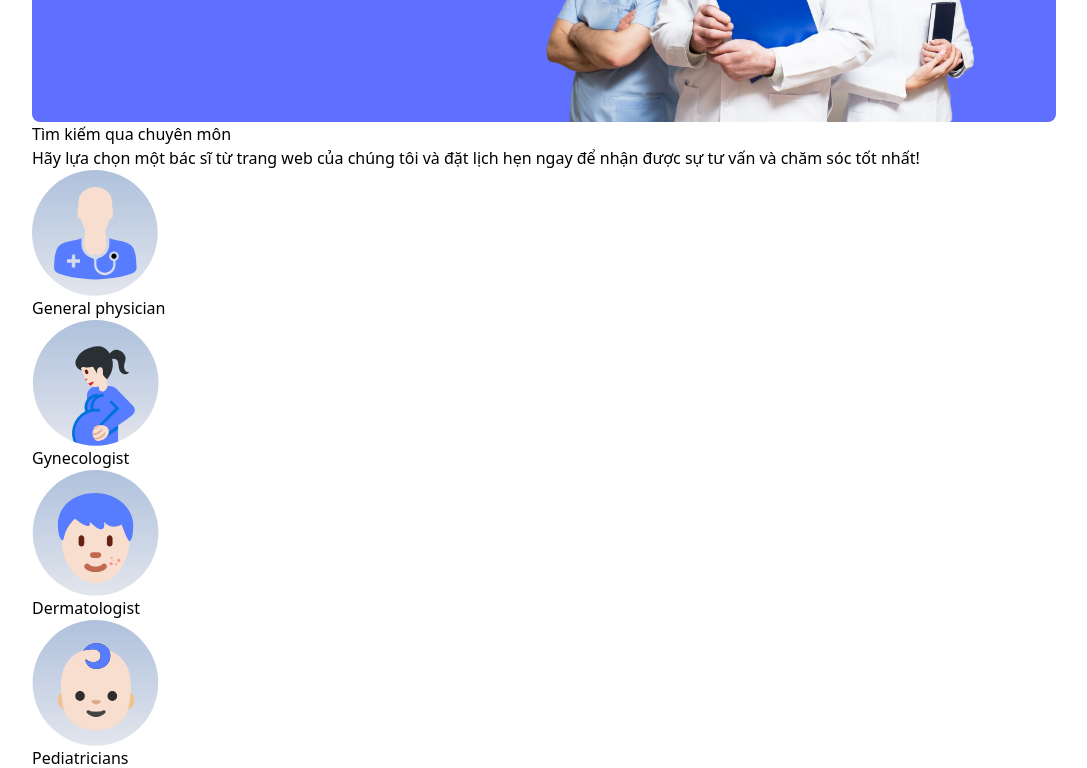
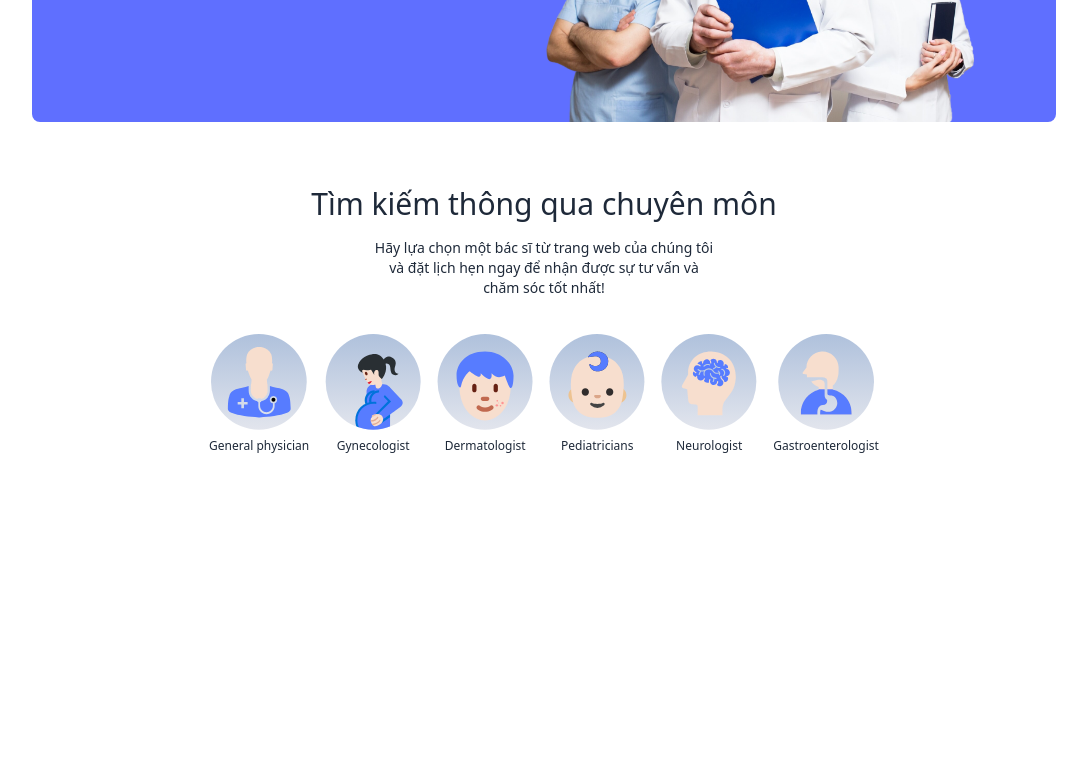
Before and after one commit to Phuoc1110/Dr-Appointment, a React (Vite) app in the folder frontend/: page / in a window 1280 px wide. Shown: the part 620-1388 px from the top of the page, without its empty margins (96-1183 px from the left). After the commit the page ends 1138 px from the top, so only its background shows below. Built offline with nearby package versions, Linux system fonts and the light colour scheme.

Commit message:
img links

```diff
--- a/frontend/src/components/SpecialityMenu.jsx
+++ b/frontend/src/components/SpecialityMenu.jsx
@@ -4,13 +4,13 @@ import {specialityData} from '../assets/assets_frontend/assets'
 
 const SpecialityMenu = () => {
   return (
-    <div id='speciality'>
-        <h1>Tìm kiếm qua chuyên môn</h1>
-        <p>Hãy lựa chọn một bác sĩ từ trang web của chúng tôi và đặt lịch hẹn ngay để nhận được sự tư vấn và chăm sóc tốt nhất!</p>
-        <div>
+    <div className='flex flex-col items-center gap-4 py-16 text-gray-800' id='speciality'>
+        <h1 className='text-3xl font-medium'>Tìm kiếm thông qua chuyên môn</h1>
+        <p className='sm:w-1/3 text-center text-sm'>Hãy lựa chọn một bác sĩ từ trang web của chúng tôi và đặt lịch hẹn ngay để nhận được sự tư vấn và chăm sóc tốt nhất!</p>
+        <div className='flex sm:justify-center gap-4 pt-5 w-full overflow-scroll'>
             {specialityData.map((item,index)=>(
-                <Link key={index} to={`/doctors/${item.speciality}`}>
-                    <img src={item.image} alt="" />
+                <Link className='flex flex-col items-center text-xs cursor-pointer flex-shirk-0 hover:translate-y-[-10px] transition-all duration-500' key={index} to={`/doctors/${item.speciality}`}>
+                    <img className='w-16 sm:w-24 mb-2' src={item.image} alt="" />
                     <p>{item.speciality}</p>
                 </Link>
             ))}
--- a/frontend/src/index.css
+++ b/frontend/src/index.css
@@ -11,3 +11,7 @@
 .active hr{
     @apply block
 }
+
+::-webkit-scrollbar{
+    @apply hidden
+}
```
